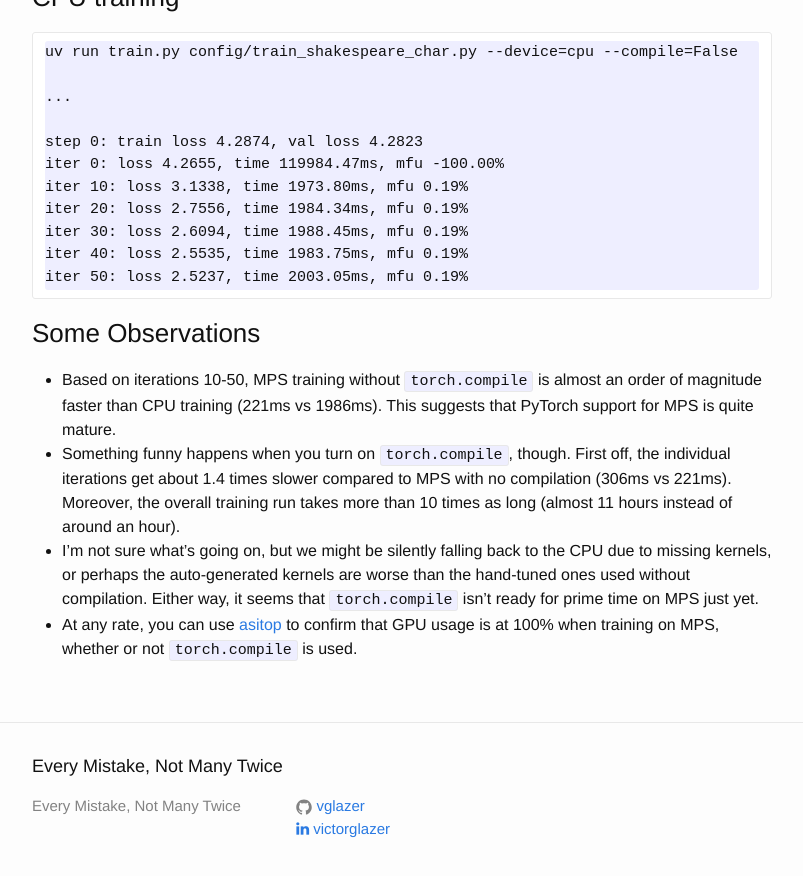
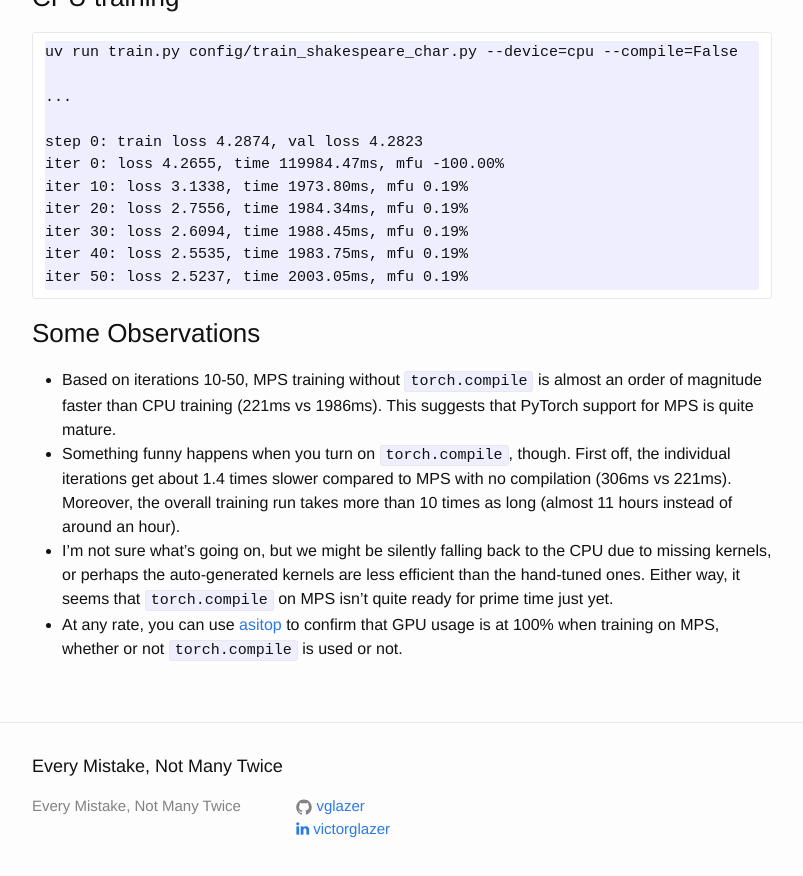
Before and after one commit to vglazer/vglazer.github.io, a Jekyll site: the page built from _posts/2025-09-16-state-of-training-on-metal.md, in a window 1280 px wide and 900 px high, scrolled down 2951 px. Shown: the top 876 px of the window, without its empty margins (238-1041 px from the left). Built offline with Jekyll 4.4.1, drawn with Linux system fonts in a browser that asks for light colours; nearby versions of some CDN libraries.

Commit message:
Minor rewording

```diff
--- a/_posts/2025-09-16-state-of-training-on-metal.md
+++ b/_posts/2025-09-16-state-of-training-on-metal.md
@@ -119,5 +119,5 @@ iter 50: loss 2.5237, time 2003.05ms, mfu 0.19%
 
 - Based on iterations 10-50, MPS training without `torch.compile` is almost an order of magnitude faster than CPU training (221ms vs 1986ms). This suggests that PyTorch support for MPS is quite mature.
 - Something funny happens when you turn on `torch.compile`, though. First off, the individual iterations get about 1.4 times slower compared to MPS with no compilation (306ms vs 221ms). Moreover, the overall training run takes more than 10 times as long (almost 11 hours instead of around an hour).
-- I'm not sure what's going on, but we might be silently falling back to the CPU due to missing kernels, or perhaps the auto-generated kernels are worse than the hand-tuned ones used without compilation. Either way, it seems that `torch.compile` isn't ready for prime time on MPS just yet.
-- At any rate, you can use [asitop](https://github.com/tlkh/asitop) to confirm that GPU usage is at 100% when training on MPS, whether or not `torch.compile` is used.
+- I'm not sure what's going on, but we might be silently falling back to the CPU due to missing kernels, or perhaps the auto-generated kernels are less efficient than the hand-tuned ones. Either way, it seems that `torch.compile` on MPS isn't quite ready for prime time just yet.
+- At any rate, you can use [asitop](https://github.com/tlkh/asitop) to confirm that GPU usage is at 100% when training on MPS, whether or not `torch.compile` is used or not.
```
